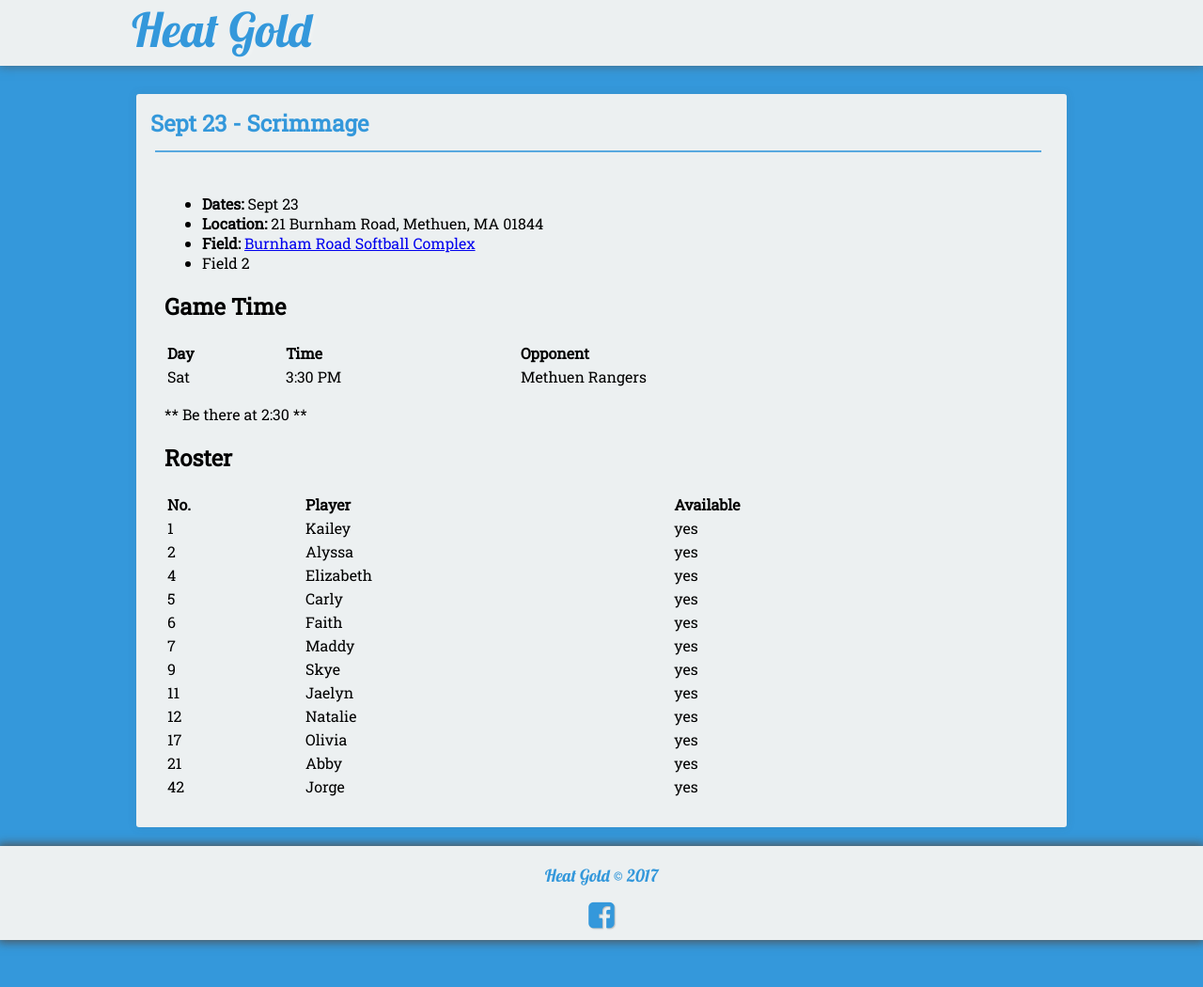
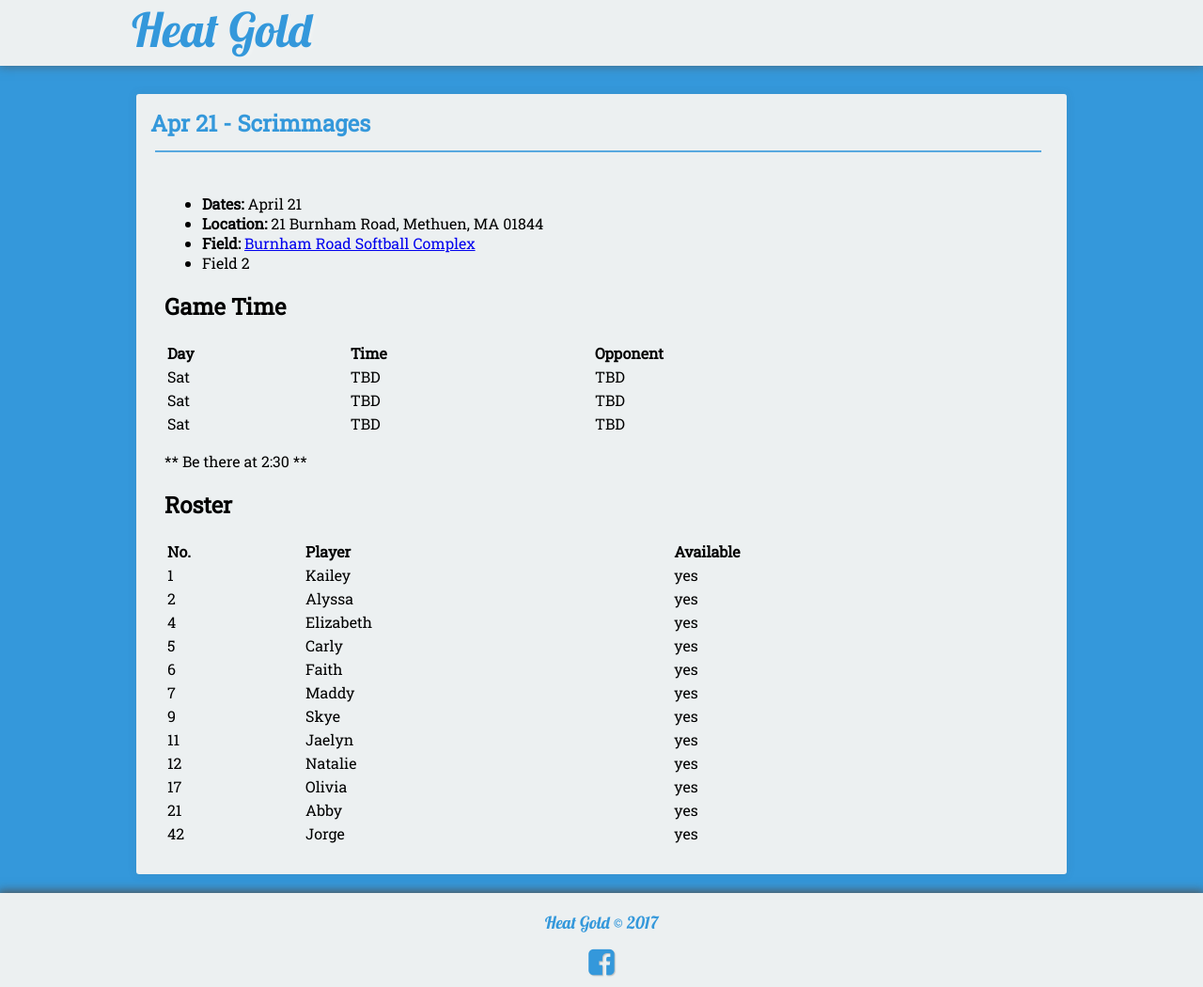
Before and after one commit to seanmerrow/ecf, a Jekyll site: the page built from _posts/2018-08-25-Apr-21-Scrimmages.md, in a window 1280 px wide. Shown: the whole page at 94% size. Built offline with Jekyll 4.4.1, drawn with Linux system fonts in a browser that asks for light colours; nearby versions of some CDN libraries.

Commit message:
Update and rename 2018-07-23-Sep-23-Scrimmage.md to 2018-08-25-Apr-21-Scrimmages.md

```diff
--- a/_posts/2018-07-23-Sep-23-Scrimmage.md
+++ b/_posts/2018-08-25-Apr-21-Scrimmages.md
@@ -1,14 +1,14 @@
 ---
 layout: post
-title: Sept 23 - Scrimmage
-description: Methuen Rangers Scrimmage
-excerpt: "Methuen Rangers Scrimmage"
+title: Apr 21 - Scrimmages
+description: Concord/Carlyle Scrimmages
+excerpt: "Concord/Carlyle Scrimmage"
 tag:
 - scrimmage
 category:
 - scrimmage
 ---
-* **Dates:** Sept 23
+* **Dates:** April 21
 * **Location:** 21 Burnham Road, Methuen, MA 01844
 * **Field:** [Burnham Road Softball Complex](https://seanmerrow.github.io/heatgold/fields/methuen)
 * Field 2
@@ -17,7 +17,9 @@ category:
 
 | Day | Time | Opponent         |
 |:----|:-----|:-----------------|
-| Sat | 3:30 PM  | Methuen Rangers |
+| Sat | TBD  | TBD |
+| Sat | TBD  | TBD |
+| Sat | TBD  | TBD |
 
 ** Be there at 2:30 **
 
```
